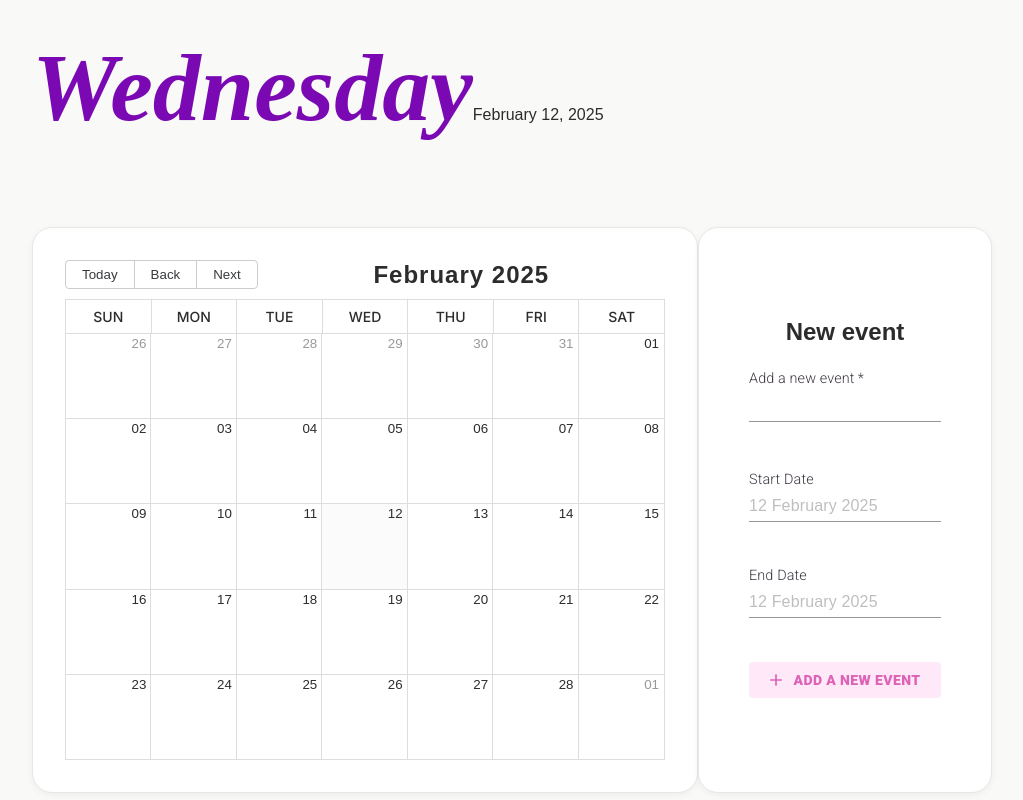
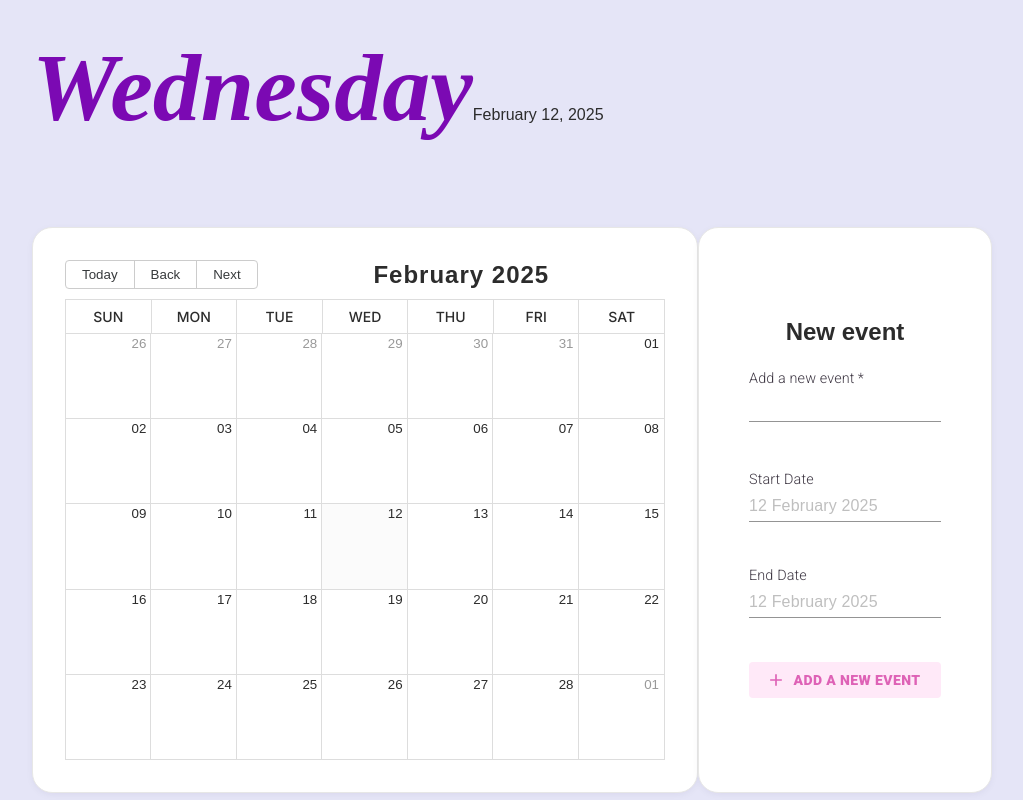
Before and after one commit to inaavm/calendar-react, a React (Create React App) app: page / in a window 1280 px wide. Shown: the top 800 px of the page, without its empty margins (128-1151 px from the left). Built offline with nearby package versions, Linux system fonts and the light colour scheme.

Commit message:
changed background

```diff
--- a/src/App.css
+++ b/src/App.css
@@ -14,10 +14,10 @@ body{
     background-color:#F9F9F7; */
     color: #2c2c2c;
     background-color: #e5e5f7;
-    opacity: 0.;
+    /* opacity: 0;
     background-image: radial-gradient(#8288f3 0.5px,#F9F9F7 0.5px);
     background-size: 10px 10px;
-
+  */
 
 }
 
```
Also changed, not shown: 9 other files (tests, documents, lock files or other folders).
